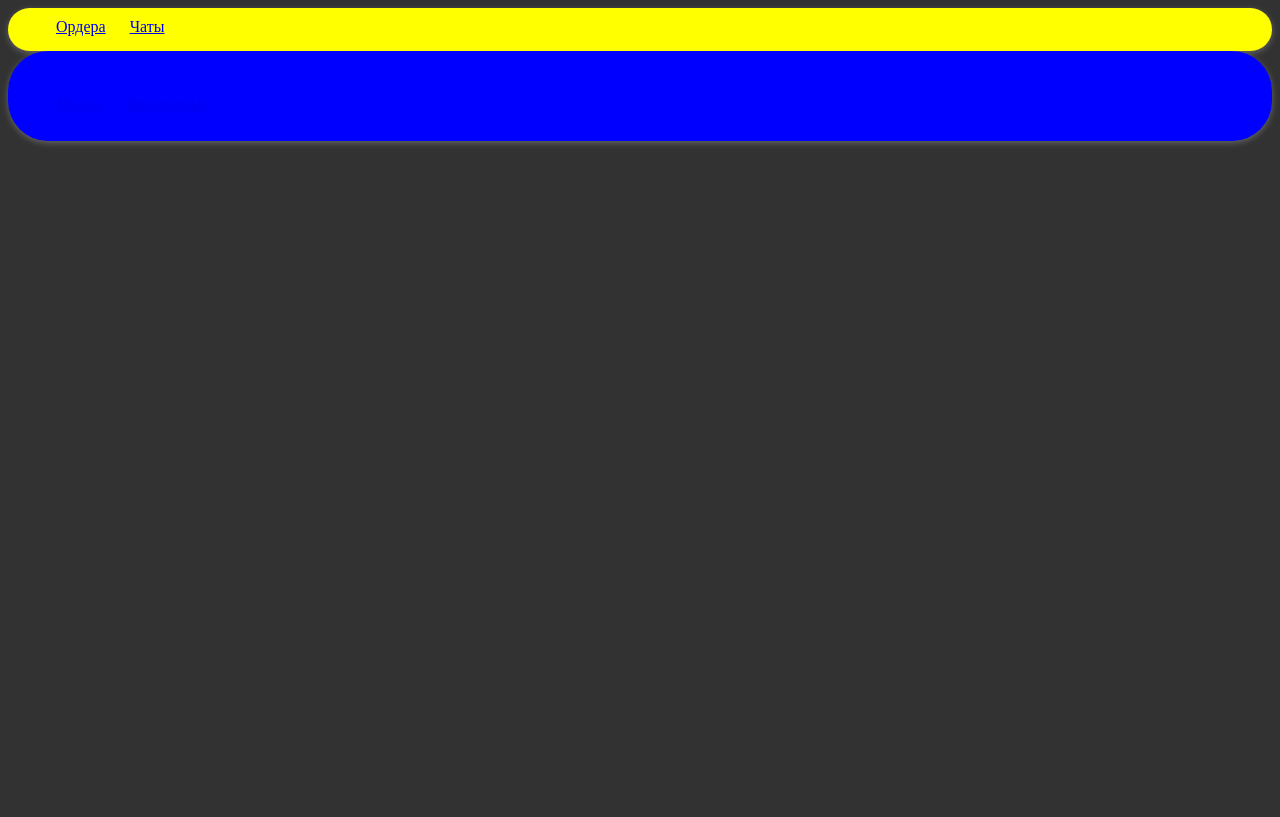
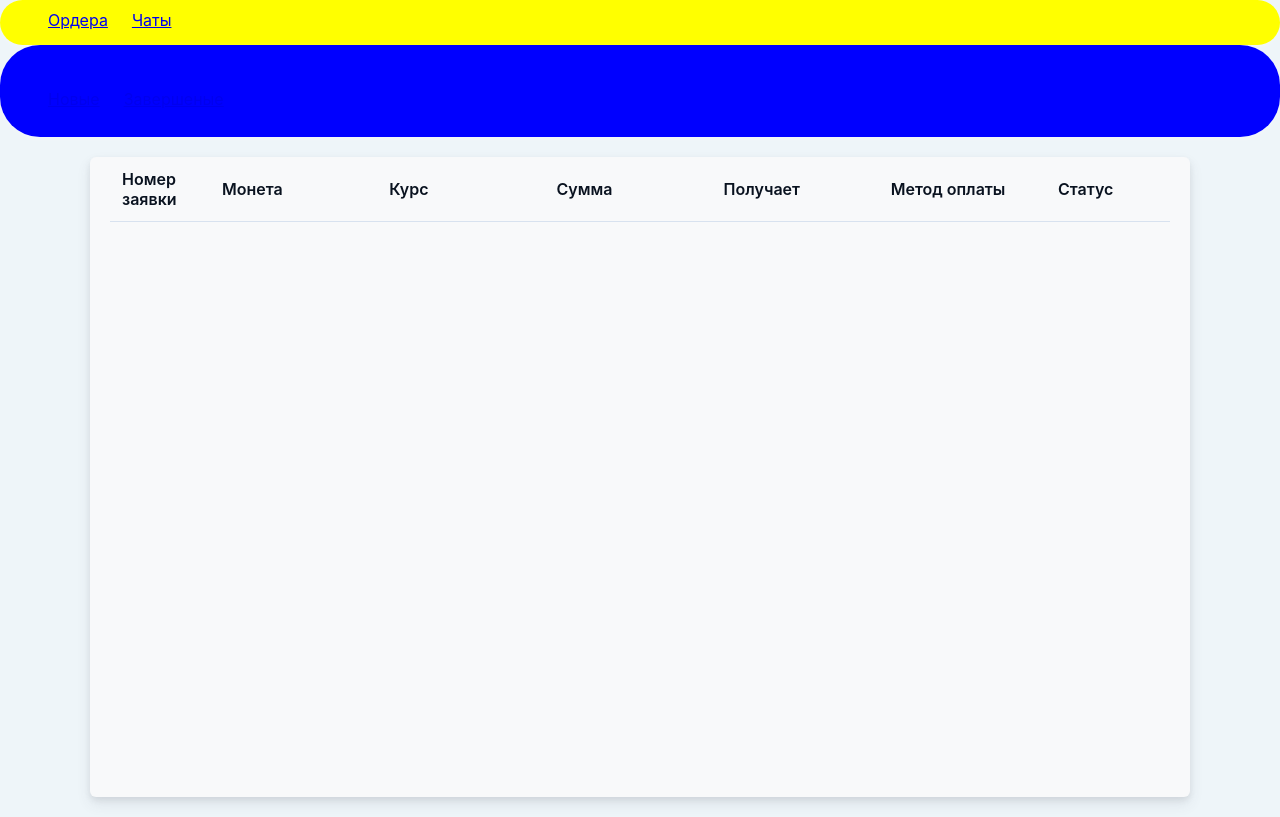
Before and after one commit to Kllop/CryptoExchanger, a Flask app: page /order_panel in a window 1280 px wide. Before the commit the page ends 145 px from the top, so only its background shows below. Run offline with Flask 3, Linux system fonts and the light colour scheme; the visitor is signed in with stand-in values (Sample User, id 1); data that the repository does not hold is empty; some libraries are stand-ins or nearby versions.

Commit message:
add chats, orders

```diff
--- /dev/null
+++ b/Web-site/static/css/admin/_colors.css
@@ -0,0 +1,8 @@
+:root {
+    --main-bg: #eef5f9;
+    --main-color: #09121f;
+    --second-color: #344050;
+    --form-bg: #f8f9fa;
+    --box-shadow: 0 7px 14px 0 rgba(65, 69, 88, 0.1), 0 3px 6px 0 rgba(0, 0, 0, 0.07);
+    --black30: #303030;
+}
--- a/Web-site/static/css/admin/admin.css
+++ b/Web-site/static/css/admin/admin.css
@@ -1,5 +1,10 @@
-body{
-    background-color: #323232;
+@import "_colors.css";
+
+body {
+    background-color: var(--main-bg);
+    color: var(--main-color);
+    margin: 0;
+    font-family: -apple-system, BlinkMacSystemFont, "Segoe UI", Roboto, "Helvetica Neue", Arial, sans-serif, "Apple Color Emoji", "Segoe UI Emoji", "Segoe UI Symbol";
 }
 
 .header_div {
--- /dev/null
+++ b/Web-site/static/css/admin/order-panel.css
@@ -0,0 +1,71 @@
+.panel {
+    display: flex;
+    justify-content: center;
+}
+
+.list {
+    width: 1100px;
+    overflow: auto;
+    border-radius: 0.375rem;
+    box-shadow: var(--box-shadow);
+    background-color: var(--form-bg);
+    height: 80vh;
+    min-height: 300px;
+    max-height: 800px;
+    position: relative;
+    box-sizing: border-box;
+    display: flex;
+    flex-direction: column;
+    padding: 0px 20px;
+    margin: 20px 0;
+}
+
+.list__item {
+    box-sizing: border-box;
+    display: flex;
+    flex-direction: initial;
+    align-items: center;
+    cursor: pointer;
+    padding: 12px;
+    border-bottom: 1px solid #d8e2ef;
+}
+
+.list__item:hover:not(.list__header) {
+    background-color: #e1e8f6;
+    border-radius: 0.25rem;
+}
+
+.list__header {
+    font-weight: 600;
+    cursor: default;
+    position: sticky;
+    top: 0;
+    background-color: var(--form-bg);
+}
+
+.list__item > div:nth-child(1) {
+    width: 100px;
+}
+.list__item > div:nth-child(2) {
+    width: 100px;
+    flex: 1;
+}
+.list__item > div:nth-child(3) {
+    width: 150px;
+    flex: 1;
+}
+.list__item > div:nth-child(4) {
+    width: 150px;
+    flex: 1;
+}
+.list__item > div:nth-child(5) {
+    width: 150px;
+    flex: 1;
+}
+.list__item > div:nth-child(6) {
+    width: 150px;
+    flex: 1;
+}
+.list__item > div:nth-child(7) {
+    width: 100px;
+}
--- a/Web-site/static/js/index.js
+++ b/Web-site/static/js/index.js
@@ -179,7 +179,8 @@ $(document).on('click', '#fab_send', function (event) {
   socketMarketGraph.send(message)
 });
 
-url = true ? "wss://jango-exchange.com/chat" : "ws://127.0.0.1:9020/chat"
+// url = true ? "wss://jango-exchange.com/chat" : "ws://127.0.0.1:9020/chat"
+url = "ws://127.0.0.1:9020/chat"
 
 let socketMarketGraph;
 
--- a/Web-site/templates/admin/orders_panel.html
+++ b/Web-site/templates/admin/orders_panel.html
@@ -1,6 +1,7 @@
 <html>
     <head>
         <link href="static/css/admin/admin.css" rel="stylesheet" type="text/css">
+        <link href="static/css/admin/order-panel.css" rel="stylesheet" type="text/css">
         <script type="text/javascript" src="https://ajax.googleapis.com/ajax/libs/jquery/3.1.1/jquery.min.js"></script>
         <script type="text/javascript" src="//cdnjs.cloudflare.com/ajax/libs/jquery-cookie/1.4.1/jquery.cookie.min.js"></script>
     </head>
@@ -15,17 +16,30 @@
                 <div><a href="/order_panel?status=finish">Завершеные</a></div>
             </div>
         </header>
-        {% for order in orders %}
-            <div class = "orders_div" id = "order_prev" accesskey = {{order[0]}}>
-                <div> Номер заявки : {{order[0]}} </div>
-                <div> Монета : {{order[4]}} </div>
-                <div> Курс : {{order[3]}} </div>
-                <div> Сумма : {{order[5]}} RUB </div>
-                <div> Получает : {{order[6]}} {{order[4]}} </div>
-                <div> Метод оплаты : {{order[8]}}</div>
-                <div> Статус : {{order[11]}} </div>
+        <main class="panel">
+            <div class="list">
+                <div class="list__header list__item">
+                    <div> Номер заявки</div>
+                    <div> Монета </div>
+                    <div> Курс </div>
+                    <div> Сумма </div>
+                    <div> Получает </div>
+                    <div> Метод оплаты </div>
+                    <div> Статус </div>
+                </div>
+                {% for order in orders %}
+                <div class = "list__item" id = "order_prev" accesskey = {{order[0]}}>
+                    <div> {{order[0]}} </div>
+                    <div> {{order[4]}} </div>
+                    <div> {{order[3]}} </div>
+                    <div> {{order[5]}} RUB </div>
+                    <div> {{order[6]}} {{order[4]}} </div>
+                    <div> {{order[8]}}</div>
+                    <div> {{order[11]}} </div>
+                </div>
+                {% endfor %}
             </div>
-        {% endfor %}
+        </main>
         <script src="static/js/admin.js"></script>
     </body>
 </html>
```
Also changed, not shown: other parts of Web-site/static/css/admin/admin.css (+17 -39 lines), Web-site/static/css/admin/admin-chat.css (added, +222 -0 lines), Web-site/static/css/admin/orders-detail.css (added, +72 -0 lines), Web-site/static/js/admin_chat.js (+41 -10 lines), Web-site/templates/admin/chat_admin.html (+21 -21 lines), Web-site/templates/admin/order_detail.html (+41 -20 lines).
